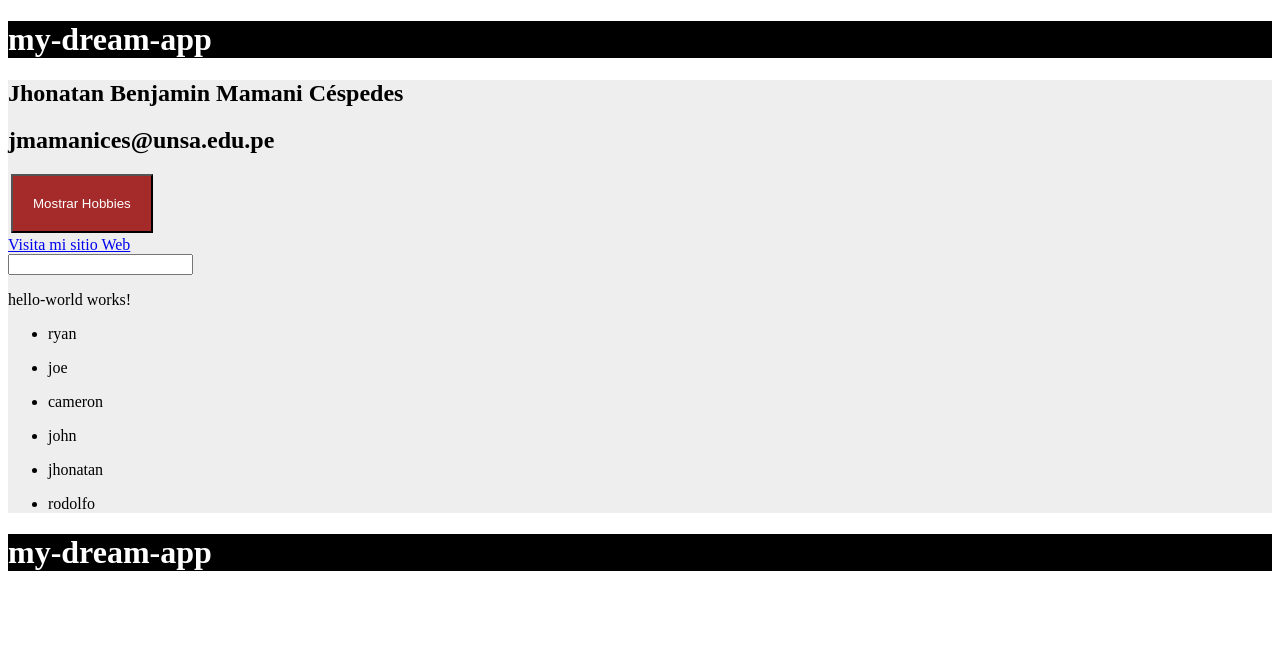
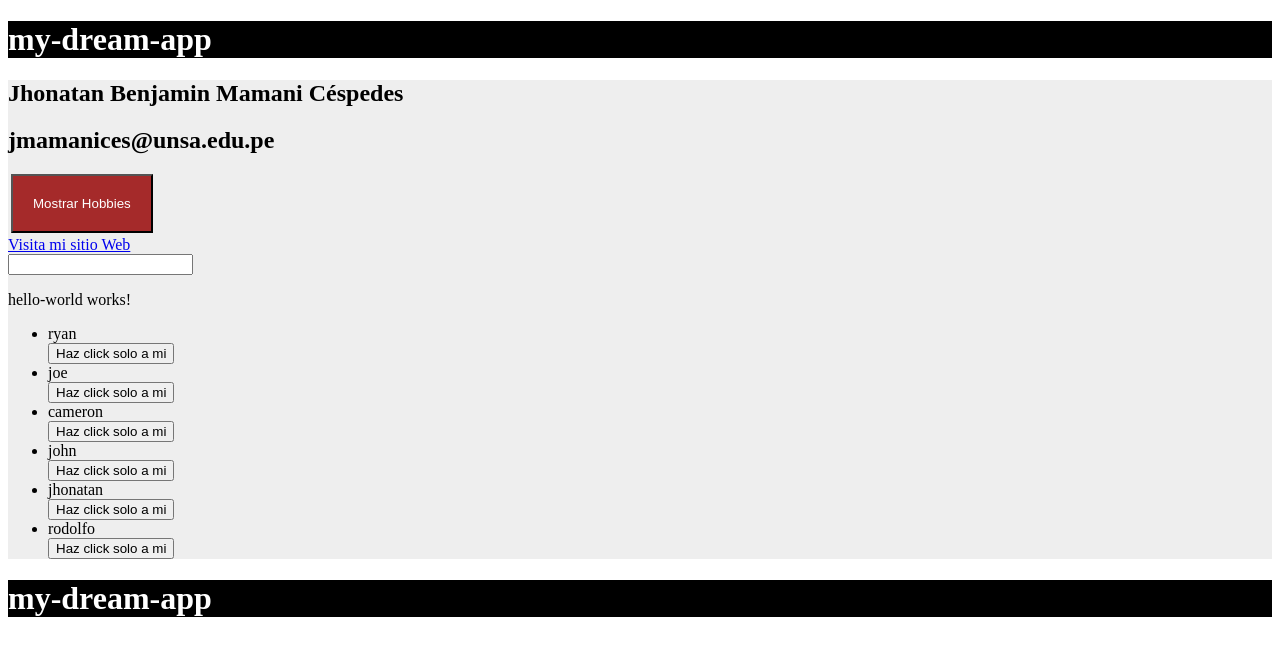
Before and after one commit to JBenjamin01/pw2-angular, an Angular app in the folder proyectoAngular/my-dream-app/: page / in a window 1280 px wide. Shown: the top 656 px of the page. Built offline with nearby package versions, Linux system fonts and the light colour scheme.

Commit message:
Agregando botones de alerta a la aplicación para saludar

```diff
--- a/proyectoAngular/my-dream-app/src/app/app.component.html
+++ b/proyectoAngular/my-dream-app/src/app/app.component.html
@@ -17,11 +17,9 @@
 	</form>
 	<app-hello-world>Aqui</app-hello-world>
 	<ul>
-		<li *ngFor="let user of users">
-			<app-user [nameUser]="user"></app-user>
-		</li>
+		<app-user *ngFor="let user of users" [nameUser]="user"></app-user>
 	</ul>
 </div>
 <div class = "black">
-	<h1> {{title}} </h1>
+	<h1> {{ title }} </h1>
 </div>
--- a/proyectoAngular/my-dream-app/src/app/app.component.ts
+++ b/proyectoAngular/my-dream-app/src/app/app.component.ts
@@ -37,4 +37,7 @@ export class AppComponent {
 		hobby.value = "";
 		return false;
 	}
+  sayHello() {
+		alert("Hola desde app.component");
+	}
 }
--- a/proyectoAngular/my-dream-app/src/app/user/user.component.html
+++ b/proyectoAngular/my-dream-app/src/app/user/user.component.html
@@ -1 +1,2 @@
-<p>{{ nameUser }}</p>
+<li>{{ nameUser }}</li>
+<button (click)="sayhello(nameUser)">Haz click solo a mi</button>
--- a/proyectoAngular/my-dream-app/src/app/user/user.component.ts
+++ b/proyectoAngular/my-dream-app/src/app/user/user.component.ts
@@ -10,5 +10,9 @@ import { Component, OnInit, Input } from '@angular/core';
 export class UserComponent implements OnInit {
 	@Input() nameUser:any;
 
+    sayhello(nameUser:any) {
+		alert("Hola " + nameUser);
+	}
+
 	ngOnInit() {}
 }
```
Also changed, not shown: 1 other file (tests, documents, lock files or other folders).
